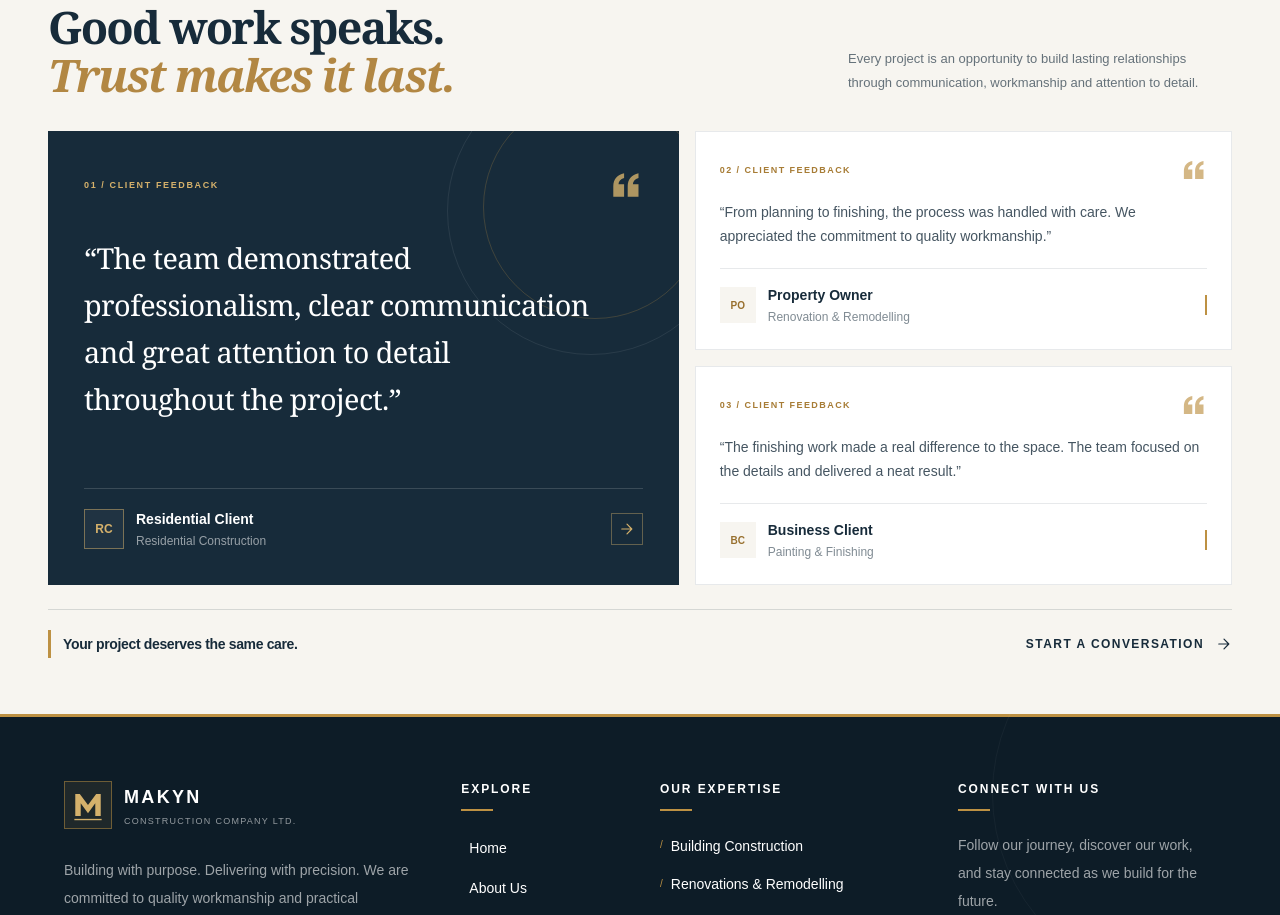
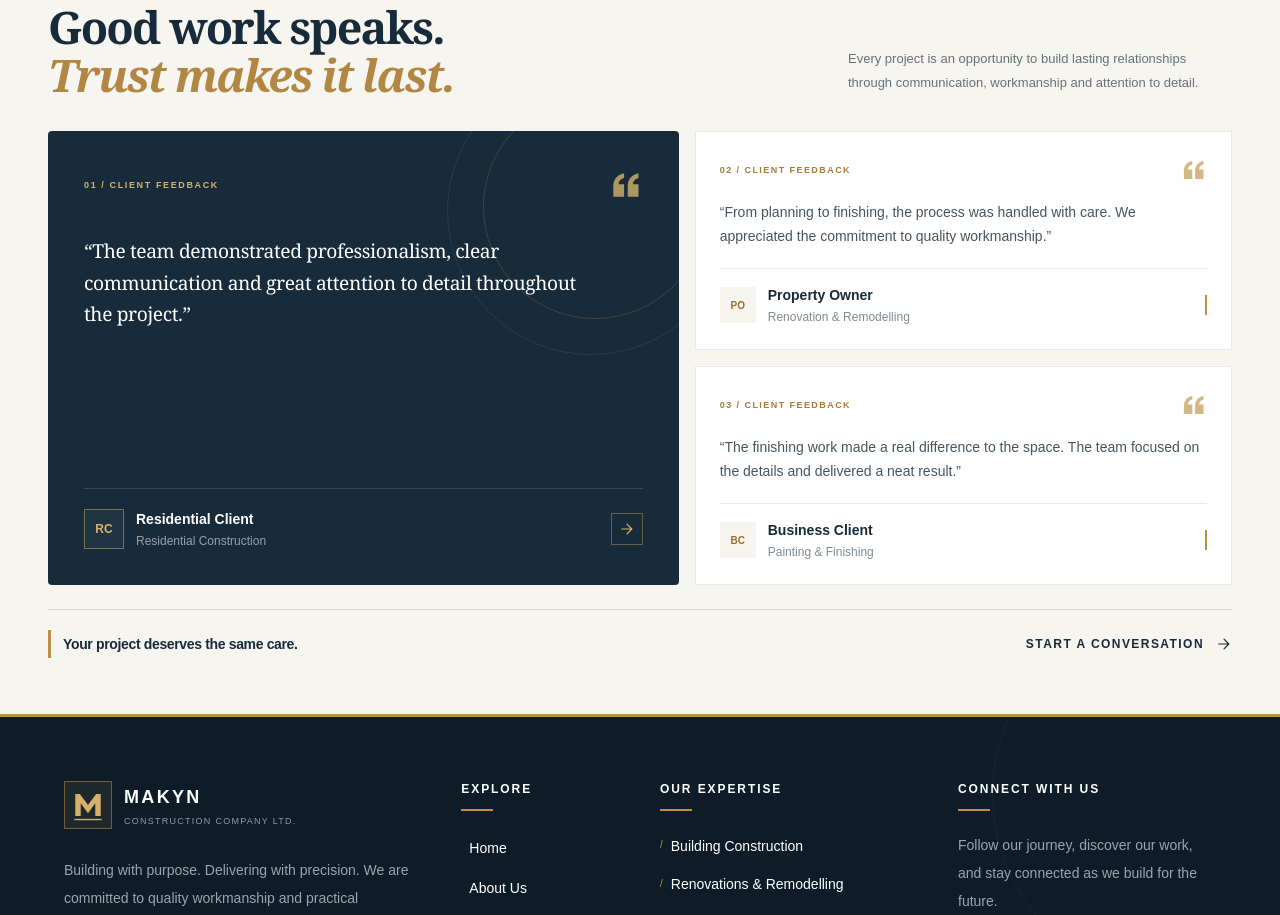
Before and after one commit to Seifuddin/makyn, a Next.js app: page / in a window 1280 px wide. Shown: the part 6100-7015 px from the top of the page. Built offline with nearby package versions, Linux system fonts and the light colour scheme.

Commit message:
improved testimonials

```diff
--- a/components/home/testimonials-section.tsx
+++ b/components/home/testimonials-section.tsx
@@ -97,7 +97,7 @@ export default function TestimonialsSection() {
         {/* Testimonials */}
         <div className="grid gap-4 lg:grid-cols-[1.08fr_0.92fr]">
           {/* Featured testimonial */}
-          <article className="relative flex min-h-[300px] flex-col justify-between overflow-hidden bg-[#172b3a] p-6 text-white sm:min-h-[320px] sm:p-8 lg:p-9">
+          <article className="relative flex min-h-[300px] rounded flex-col justify-between overflow-hidden bg-[#172b3a] p-6 text-white sm:min-h-[320px] sm:p-8 lg:p-9">
             {/* Decorative architectural rings */}
             <div
               aria-hidden="true"
@@ -118,7 +118,7 @@ export default function TestimonialsSection() {
                 <QuoteMark className="h-9 w-9 text-[#d5b16b]/80" />
               </div>
 
-              <blockquote className="mt-7 max-w-lg font-serif text-xl leading-relaxed tracking-[-0.02em] text-white sm:mt-8 sm:text-2xl lg:text-[1.8rem]">
+              <blockquote className="mt-7 max-w-lg font-serif text-lg leading-relaxed tracking-[-0.02em] text-white sm:mt-8 sm:text-xl lg:text-[1.2rem]">
                 “{testimonials[0].quote}”
               </blockquote>
             </div>
```
